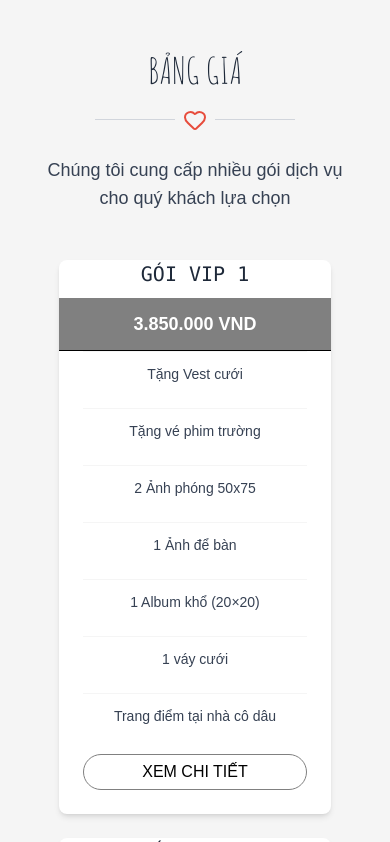
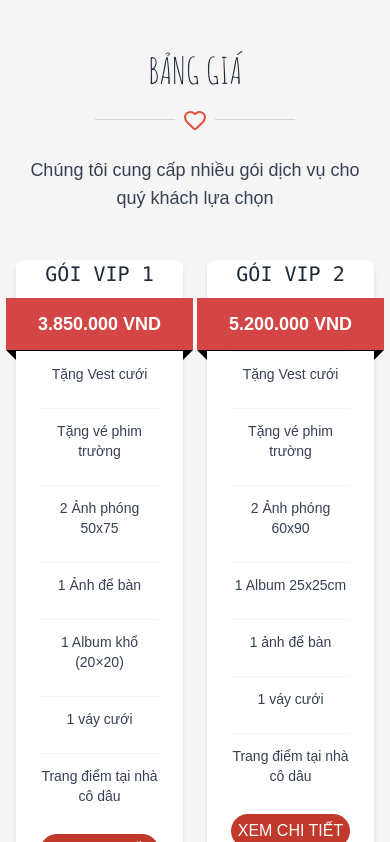
Before and after one commit to Pkkoi1/WeddingStudio, a React (Vite) app in the folder WeddingStudio_FE/: page / in a window 390 px wide. Shown: the part 2160-3002 px from the top of the page. Built offline with nearby package versions, Linux system fonts and the light colour scheme; no server answers.

Commit message:
fix: enhance layout responsiveness in PricingCard and PricingTable components for improved user experience

```diff
--- a/WeddingStudio_FE/src/components/user/pricing/PricingCard.tsx
+++ b/WeddingStudio_FE/src/components/user/pricing/PricingCard.tsx
@@ -11,7 +11,7 @@ export default function PricingCard({
   features,
 }: PricingCardProps) {
   return (
-    <div className="px-5">
+    <div className="lg:px-5">
       <div className="bg-white rounded-lg shadow-md overflow-visible hover:shadow-lg transition-shadow duration-300 group">
         <div className="text-center border-b">
           <h3 className="text-xl font-mono text-gray-800 m-4 group-hover:text-[#c0392b]">
@@ -21,7 +21,7 @@ export default function PricingCard({
             <div className="text-white font-bold text-lg py-3 bg-[#808080] group-hover:opacity-0">
               {price}
             </div>
-            <div className="absolute z-10 inset-0 bg-[#d44646] text-white text-center -mx-[10px] py-3 text-lg font-bold opacity-0 group-hover:opacity-100 transition-opacity duration-300">
+            <div className="absolute z-10 inset-0 bg-[#d44646] text-white text-center -mx-[10px] py-3 text-lg font-bold opacity-100 lg:opacity-0 group-hover:opacity-100 transition-opacity duration-300">
               {price}
               <div className="absolute bottom-[-10px] left-0 w-0 h-0 border-t-[10px] border-t-[#000] border-l-[10px] border-l-transparent"></div>
               <div className="absolute bottom-[-10px] right-0 w-0 h-0 border-t-[10px] border-t-[#000] border-r-[10px] border-r-transparent"></div>
@@ -39,7 +39,7 @@ export default function PricingCard({
               </li>
             ))}
           </ul>
-          <button className="w-full bg-white group-hover:bg-[#c0392b] cursor-pointer text-[#808080] group-hover:!text-white group-hover:border-white font-light border-[#808080] border py-2 rounded-full">
+          <button className="w-full lg:bg-white bg-[#c0392b] group-hover:bg-[#c0392b] cursor-pointer !text-white lg:!text-[#808080]  group-hover:!text-white group-hover:border-white font-light border-[#808080] lg:border py-2 rounded-full">
             XEM CHI TIẾT
           </button>
         </div>
--- a/WeddingStudio_FE/src/components/user/pricing/PricingTable.tsx
+++ b/WeddingStudio_FE/src/components/user/pricing/PricingTable.tsx
@@ -62,7 +62,7 @@ const PricingTable: React.FC = () => {
   ];
 
   return (
-    <section className="container mx-auto px-[10%] py-16 bg-[#f5f5f5] ">
+    <section className="container mx-auto px-4 lg:px-[10%] py-16 bg-[#f5f5f5] ">
       <div className="text-center mb-12">
         <h2 className="text-4xl font-bold text-gray-800 mb-4 font-amatic">
           BẢNG GIÁ
@@ -77,7 +77,7 @@ const PricingTable: React.FC = () => {
         </p>
       </div>
 
-      <div className="grid grid-cols-1 md:grid-cols-2 lg:grid-cols-4 gap-6">
+      <div className="grid grid-cols-2 lg:grid-cols-4 gap-6">
         {pricingPackages.map((pkg, index) => (
           <PricingCard
             key={index}
```
